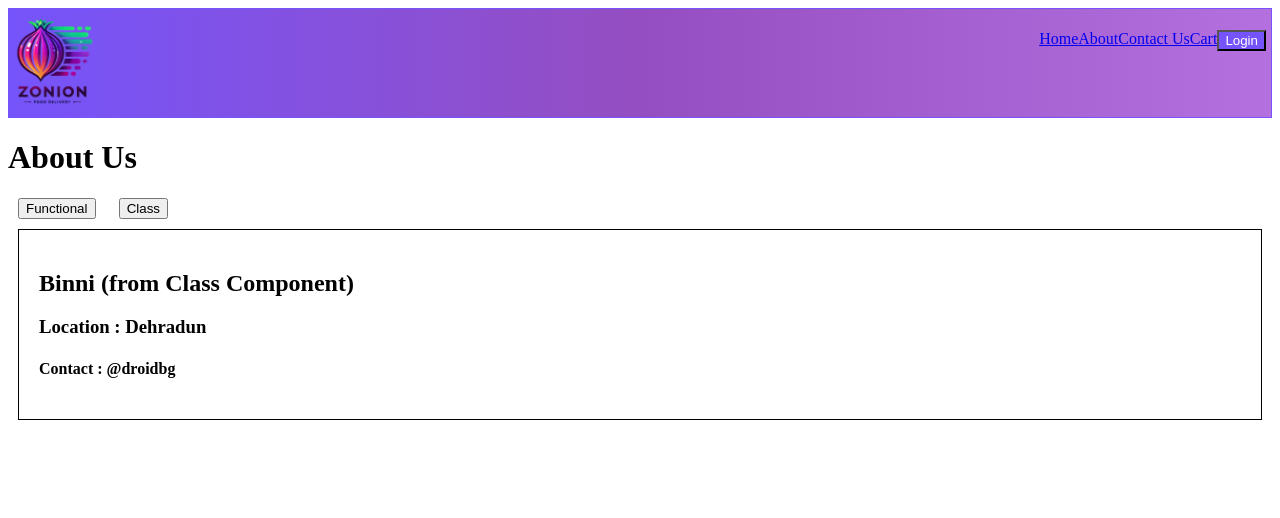
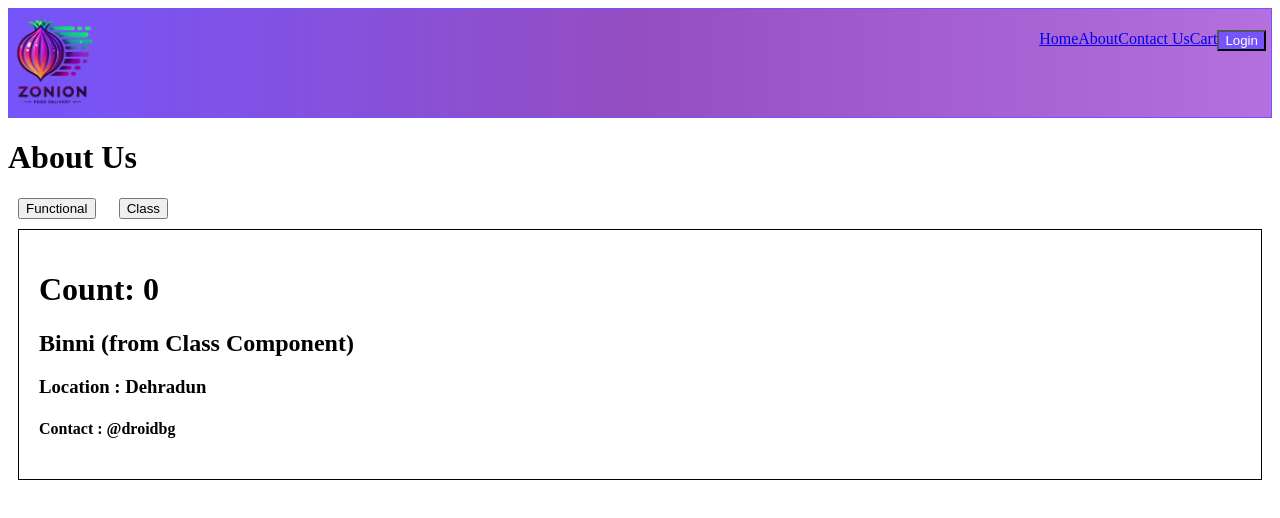
Before and after one commit to droidbg/FoodPeek, a React (Vite) app: page /about in a window 1280 px wide. Both pictures are taken after a click on the button "Class". Shown: the top 518 px of the page. Built offline with nearby package versions, Linux system fonts and the light colour scheme.

Commit message:
Add state variable in class component

```diff
--- a/src/components/UserCard.js
+++ b/src/components/UserCard.js
@@ -3,14 +3,18 @@ import React from "react";
 class UserCard extends React.Component {
   constructor(props) {
     super(props);
-    console.log(props);
+    this.state = {
+      count: 0,
+    };
   }
 
   render() {
     const { name } = this.props;
     return (
       <div className="user-card">
+        <h1>Count: {this.state.count}</h1>
         <h2>{name}</h2>
+
         <h3>Location : Dehradun</h3>
         <h4>Contact : @droidbg</h4>
       </div>
```
